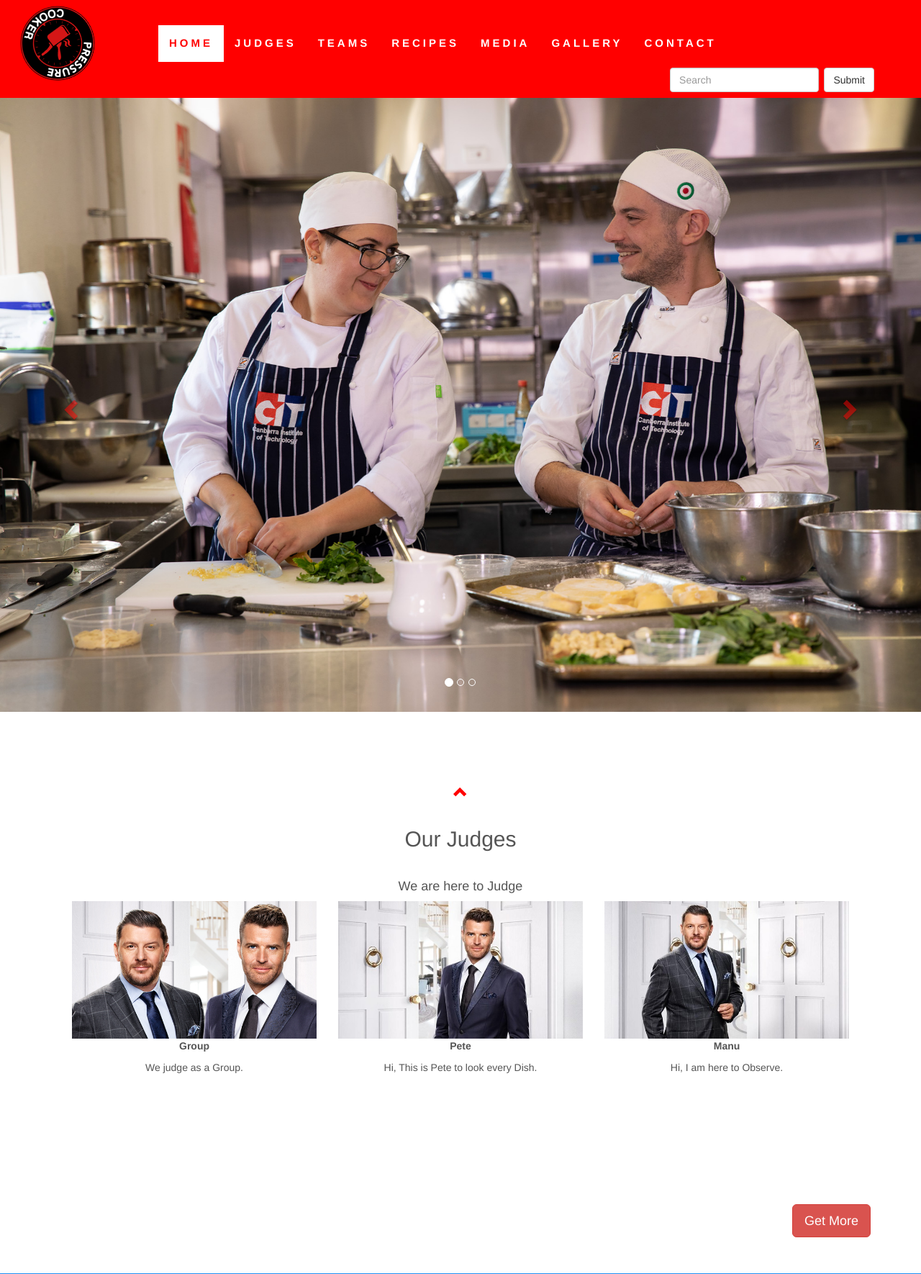
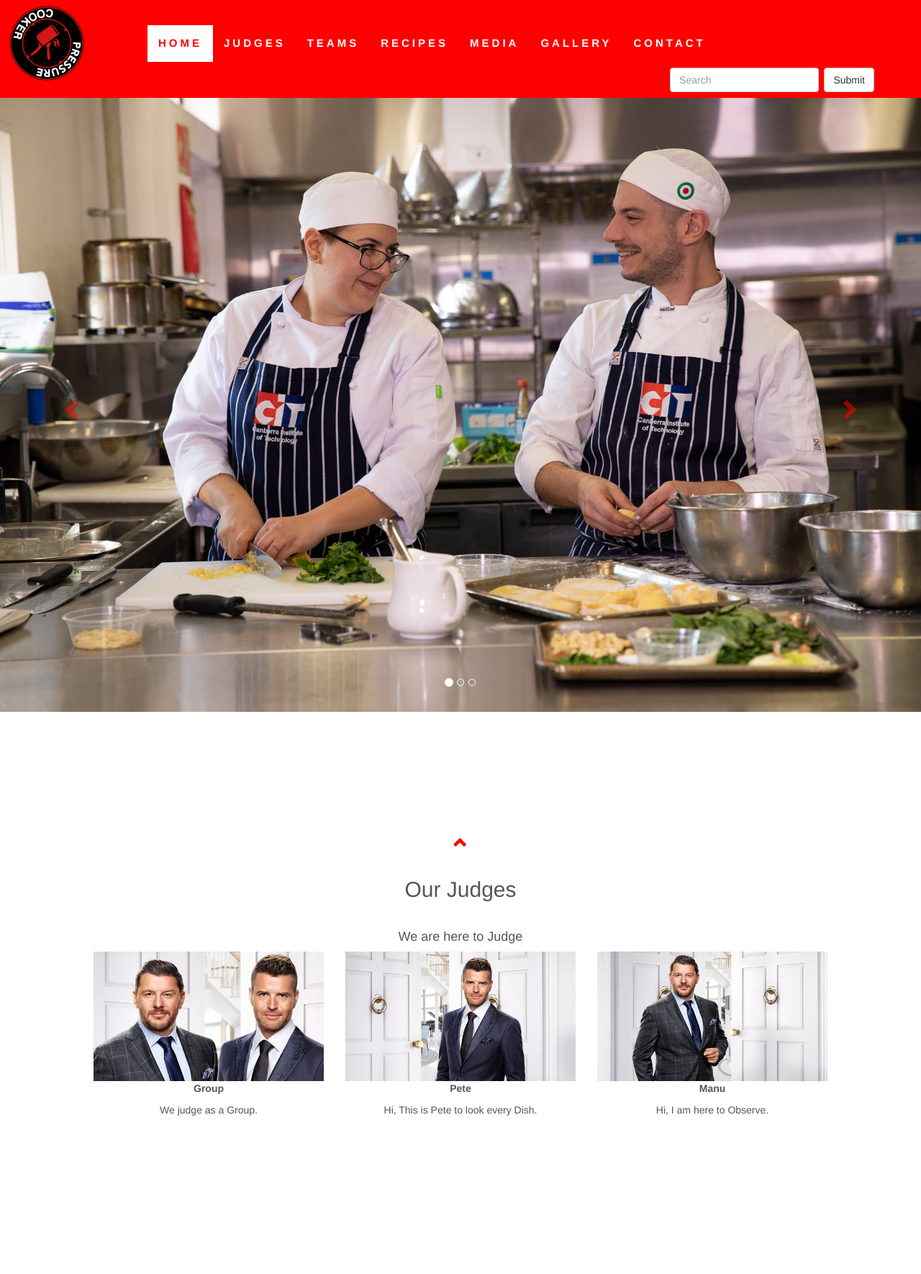
Before and after one commit to ytrizwan/MyWebProject, a PHP site: page / in a window 1280 px wide. Shown: the top 1770 px of the page at 72% size. Run offline with PHP 8.4, Linux system fonts and the light colour scheme; data comes from the database, SQL or seed files in the repository; data that the repository does not hold is empty; some libraries are stand-ins or nearby versions.

Commit message:
5/11/2018

```diff
--- a/assets/style.css
+++ b/assets/style.css
@@ -119,9 +119,36 @@
 	border: 2px solid #FF0004;
 }
 
+/*Big Fix for Screen*/
+.container-fluid>.navbar-collapse, .container-fluid>.navbar-header, .container>.navbar-collapse, .container>.navbar-header {
+    margin-right: 0px;
+    margin-left: -15px;
+}
+
+.row{
+	margin-left: 15px;
+	margin-right: 15px;
+}
 
 
+.container-fluid {
+	padding: 0px;
+}
 
+/*
+@media screen and (min-width: 900px) {
+  .container-fluid {
+	padding: 0px;
+  }
+}
+
+@media screen and (max-width: 901) {
+  .container-fluid {
+	padding: 0px;
+
+  }
+}
+*/
 
 
 
@@ -632,20 +659,6 @@
 
 
 
-.container-fluid {}
-
-@media screen and (min-width: 900px) {
-  .container-fluid {
-	padding: 0px;
-  }
-}
-
-@media screen and (max-width: 901) {
-  .container-fluid {
-	padding: 10px;
-
-  }
-}
 
 
 
```
